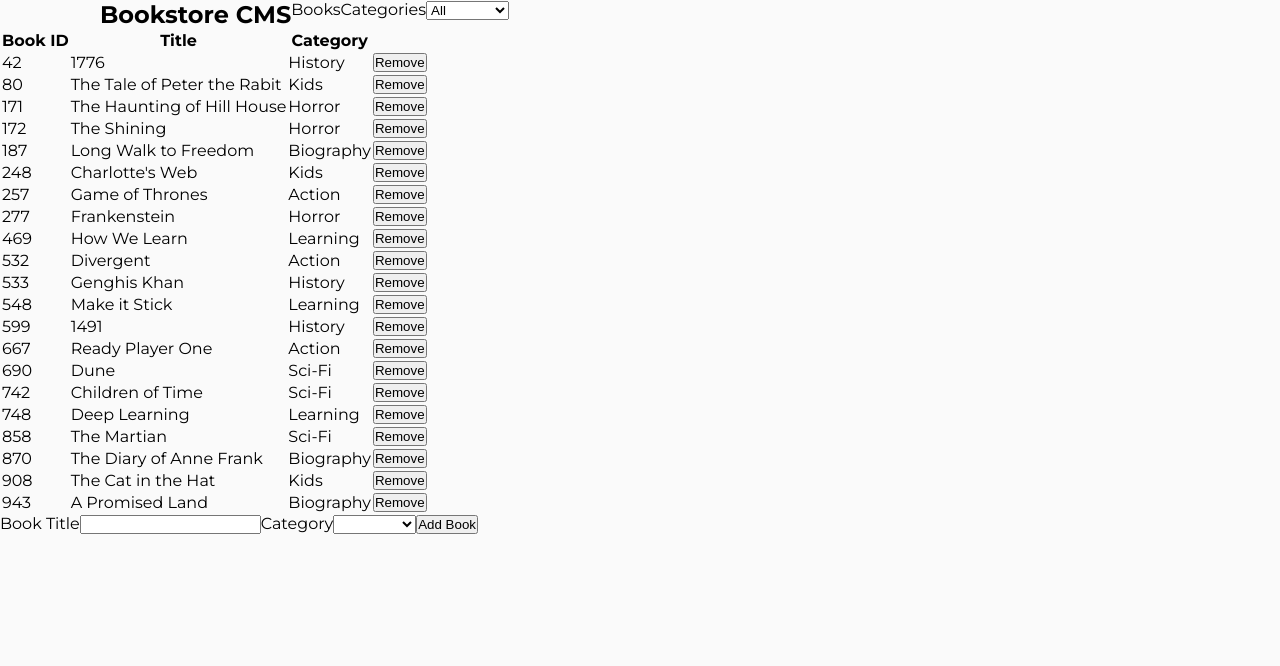
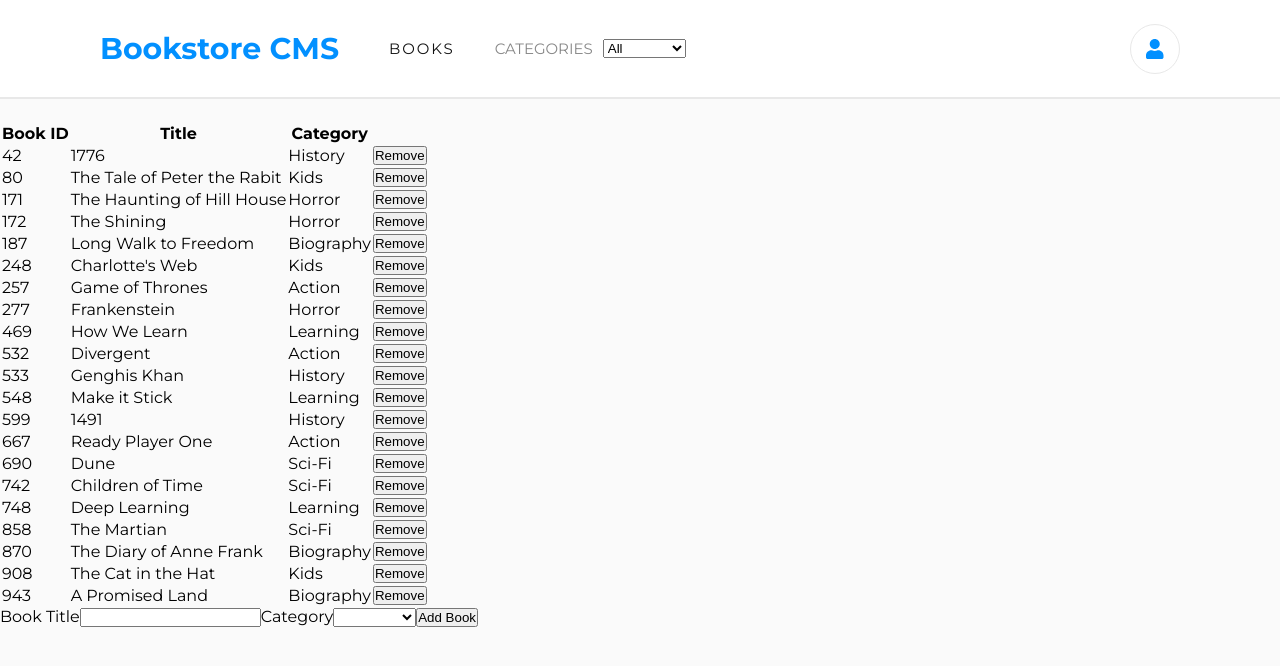
Before and after one commit to jcy2704/bookstore, a React (Create React App) app: page / in a window 1280 px wide. Shown: the top 666 px of the page. Built offline with nearby package versions, Linux system fonts and the light colour scheme.

Commit message:
Add fontawesome and finish navbar styling

```diff
--- a/package.json
+++ b/package.json
@@ -3,6 +3,9 @@
   "version": "0.1.0",
   "private": true,
   "dependencies": {
+    "@fortawesome/fontawesome-svg-core": "^1.2.35",
+    "@fortawesome/free-solid-svg-icons": "^5.15.3",
+    "@fortawesome/react-fontawesome": "^0.1.14",
     "@testing-library/jest-dom": "^5.11.9",
     "@testing-library/react": "^11.2.5",
     "@testing-library/user-event": "^12.8.3",
--- a/src/components/CategoryFilter.js
+++ b/src/components/CategoryFilter.js
@@ -6,8 +6,8 @@ const CategoryFilter = ({ handleFilter }) => {
 
   return (
     <>
-      <label htmlFor="filterSelect">
-        Categories
+      <label className="flex align-c" htmlFor="filterSelect">
+        <span className="category-header-title">Categories</span>
         <select id="filterSelect" onChange={handleFilter}>
           {categories.map(cat => (
             <option key={cat} value={cat}>{cat}</option>
--- a/src/components/Navbar.js
+++ b/src/components/Navbar.js
@@ -1,6 +1,8 @@
 import React from 'react';
 import PropTypes from 'prop-types';
 import { connect } from 'react-redux';
+import { FontAwesomeIcon } from '@fortawesome/react-fontawesome';
+import { faUser } from '@fortawesome/free-solid-svg-icons';
 import CategoryFilter from './CategoryFilter';
 import { changeFilter } from '../actions/index';
 
@@ -12,13 +14,16 @@ const Navbar = ({ changeCat }) => {
   return (
     <>
       <header>
-        <nav className="p-100 flex">
+        <nav className="p-100 nav flex">
           <h1 className="title">
             Bookstore CMS
           </h1>
-          <div className="flex">
+          <div className="right-cont align-c flex">
             <p className="book-header-title">Books</p>
             <CategoryFilter handleFilter={changeCategory} />
+          </div>
+          <div className="prof flex align-c just-c">
+            <FontAwesomeIcon icon={faUser} />
           </div>
         </nav>
       </header>
--- a/src/styles/App.css
+++ b/src/styles/App.css
@@ -1,4 +1,10 @@
 @import url('https://fonts.googleapis.com/css2?family=Montserrat:wght@100;200;300;400;500;600;700&display=swap');
+
+:root {
+  --azure: #0290ff;
+  --gray: #e8e8e8;
+  --black: #121212;
+}
 
 * {
   padding: 0;
@@ -9,6 +15,8 @@
 body {
   background-color: #fafafa;
   font-family: 'Montserrat', sans-serif;
+  max-width: 1440px;
+  margin: 0 auto;
 }
 
 .flex {
@@ -18,3 +26,63 @@ body {
 .p-100 {
   padding: 0 100px;
 }
+
+.align-c {
+  align-items: center;
+}
+
+.just-c {
+  justify-content: center;
+}
+
+.nav {
+  padding: 30px 100px;
+  background-color: #fff;
+  position: relative;
+  border-bottom: 2px solid var(--gray);
+  margin-bottom: calc(38px - 15px);
+}
+
+.title {
+  color: var(--azure);
+  font-size: 30px;
+}
+
+.right-cont {
+  margin-left: 50px;
+}
+
+.book-header-title {
+  margin-right: 40px;
+  text-transform: uppercase;
+  font-size: 15px;
+  letter-spacing: 1.9px;
+  color: var(--black);
+}
+
+.category-header-title {
+  color: var(--black);
+  opacity: 0.5;
+  font-size: 15px;
+  letter-spacing: 1.9;
+  text-transform: uppercase;
+  margin-right: 10px;
+}
+
+.prof {
+  width: 50px;
+  height: 50px;
+  border: solid 1px var(--gray);
+  border-radius: 50%;
+  position: absolute;
+  right: 100px;
+  bottom: 23px;
+}
+
+.prof svg {
+  font-size: 1.25em;
+}
+
+.prof svg path {
+  fill: var(--azure);
+}
```
Also changed, not shown: 1 other file (tests, documents, lock files or other folders).
